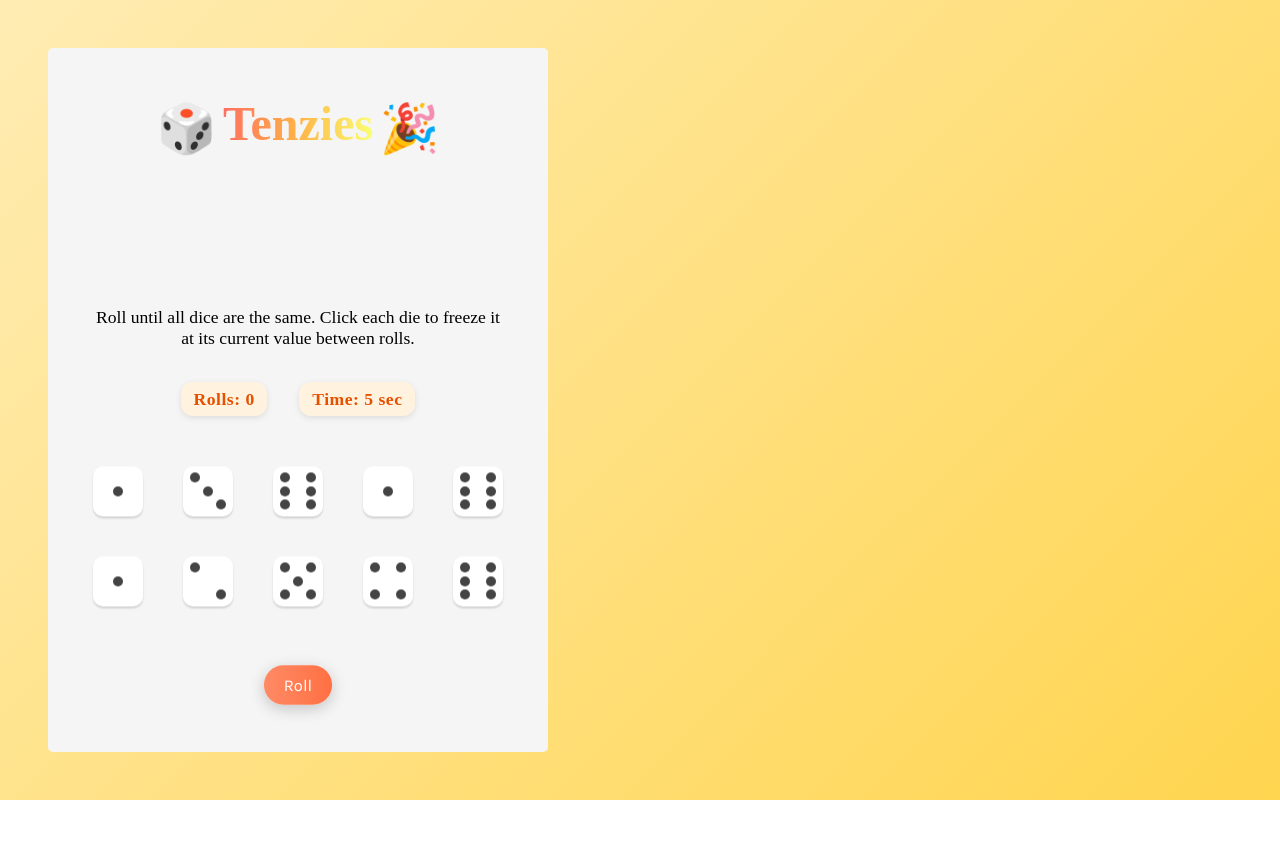
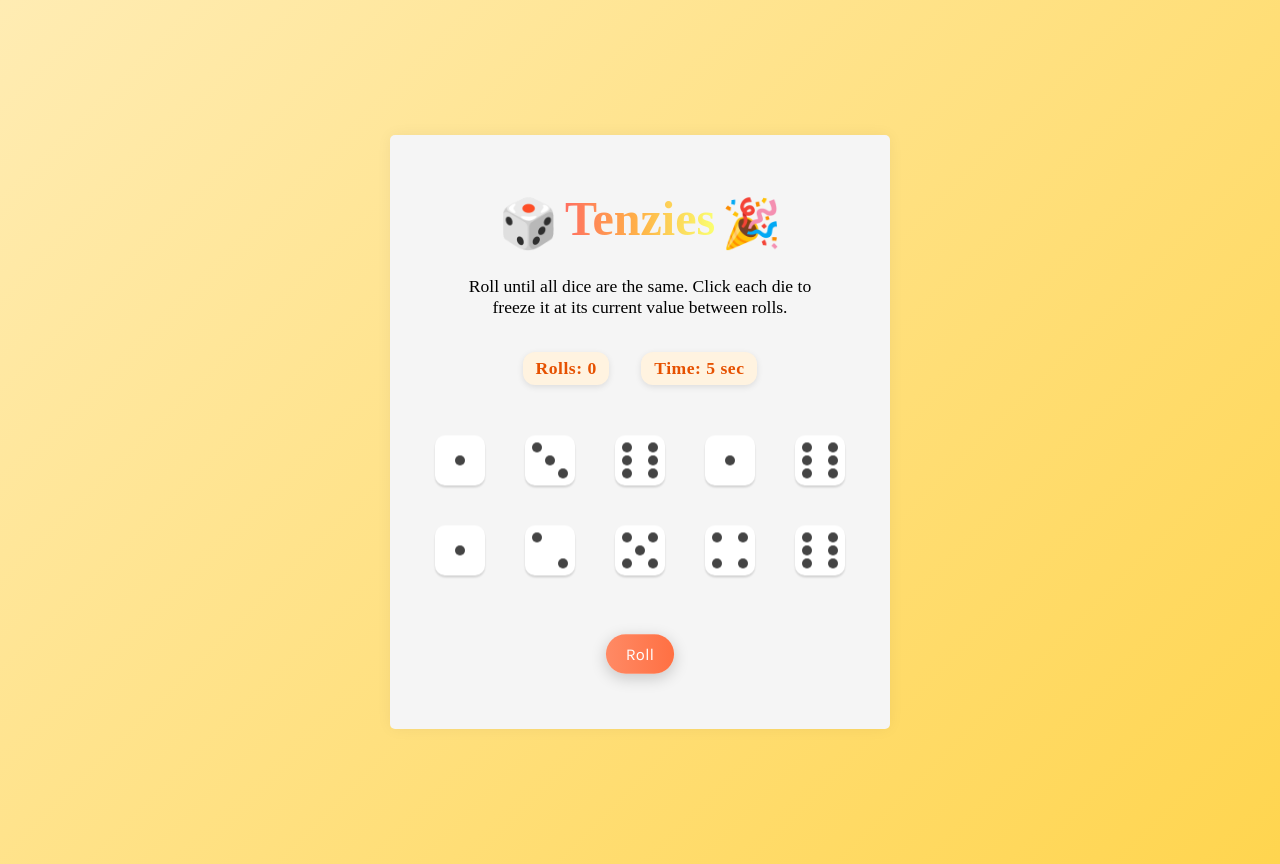
Before and after one commit to MihaElena/Tenzie, a React (Vite) app: page / in a window 1280 px wide. Before the commit the page ends 800 px from the top, so only its background shows below. Built offline with nearby package versions, Linux system fonts and the light colour scheme.

Commit message:
centering the game
re-centering the game

```diff
--- a/index.css
+++ b/index.css
@@ -29,26 +29,26 @@ body.game-won {
 
 
 div#root {
-    height: 100%;
-    width: 100%;
+    min-height: 100vh;
+    display: flex;
+    justify-content: center;
+    align-items: center;
     padding: 1rem;
-    max-height: none;
-    max-width: none;
 }
 
 main {
     background-color: #F5F5F5;
-    height: 100%;
+    width: 100%;
+    max-width: 500px;
     border-radius: 5px;
+    padding: 1.5rem;
     display: flex;
     flex-direction: column;
     justify-content: space-evenly;
     align-items: center;
-    width: 100%;
-    max-width: 500px;
-    padding: 1rem;
+    box-shadow: 0 0 15px rgba(0, 0, 0, 0.05);
+}
 
-}
 
 .title {
     font-size: 3rem;
```
